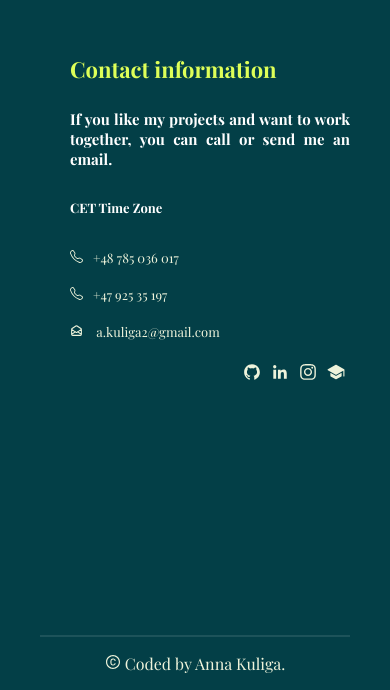
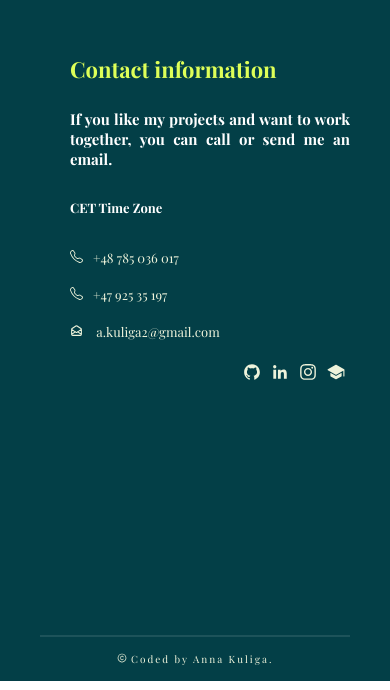
Before and after one commit to AnnaKuliga/anna-kuliga-portfolio-website, a React (Create React App) app: page / in a window 390 px wide. Shown: the part 6797-7487 px from the top of the page. Built offline with nearby package versions, Linux system fonts and the light colour scheme; a web font is replaced by a local one.

Commit message:
added media queries for the footer

```diff
--- a/src/components/Body/Footer/Footer.css
+++ b/src/components/Body/Footer/Footer.css
@@ -30,7 +30,17 @@
   margin: 0 40px;
   color: var(--whiteColor);
 }
-.Footer .footer-content {
+.Footer .footer-div .footer-content {
   margin: 5px;
   letter-spacing: 2px;
+  font-size: var(--h3FontSize);
+}
+
+@media screen and (max-width: 800px) {
+  .Footer {
+    margin: 10px auto;
+  }
+  .Footer .footer-div .footer-content {
+    font-size: var(--smallestFontSize);
+  }
 }/*# sourceMappingURL=Footer.css.map */
--- a/src/components/Body/Footer/Footer.jsx
+++ b/src/components/Body/Footer/Footer.jsx
@@ -5,8 +5,8 @@ import { AiOutlineCopyrightCircle } from "react-icons/ai";
 const Footer = () => {
   return (
     <div className="Footer" id="footer">
-      <div>
-        <p>
+      <div className="footer-div">
+        <p className="footer-content">
           {" "}
           <AiOutlineCopyrightCircle /> Coded by Anna Kuliga.
         </p>
--- a/src/components/Body/Footer/Footer.scss
+++ b/src/components/Body/Footer/Footer.scss
@@ -30,8 +30,23 @@
   margin: 0 40px;
   color: var(--whiteColor);
 
-  .footer-content {
-    margin: 5px;
-    letter-spacing: 2px;
+  .footer-div {
+    .footer-content {
+      margin: 5px;
+      letter-spacing: 2px;
+      font-size: var(--h3FontSize);
+    }
   }
 }
+
+@media screen and (max-width: 800px) {
+  .Footer {
+    margin: 10px auto;
+
+    .footer-div {
+      .footer-content {
+        font-size: var(--smallestFontSize);
+      }
+    }
+  }
+}
```
Also changed, not shown: 1 other file (tests, documents, lock files or other folders).
